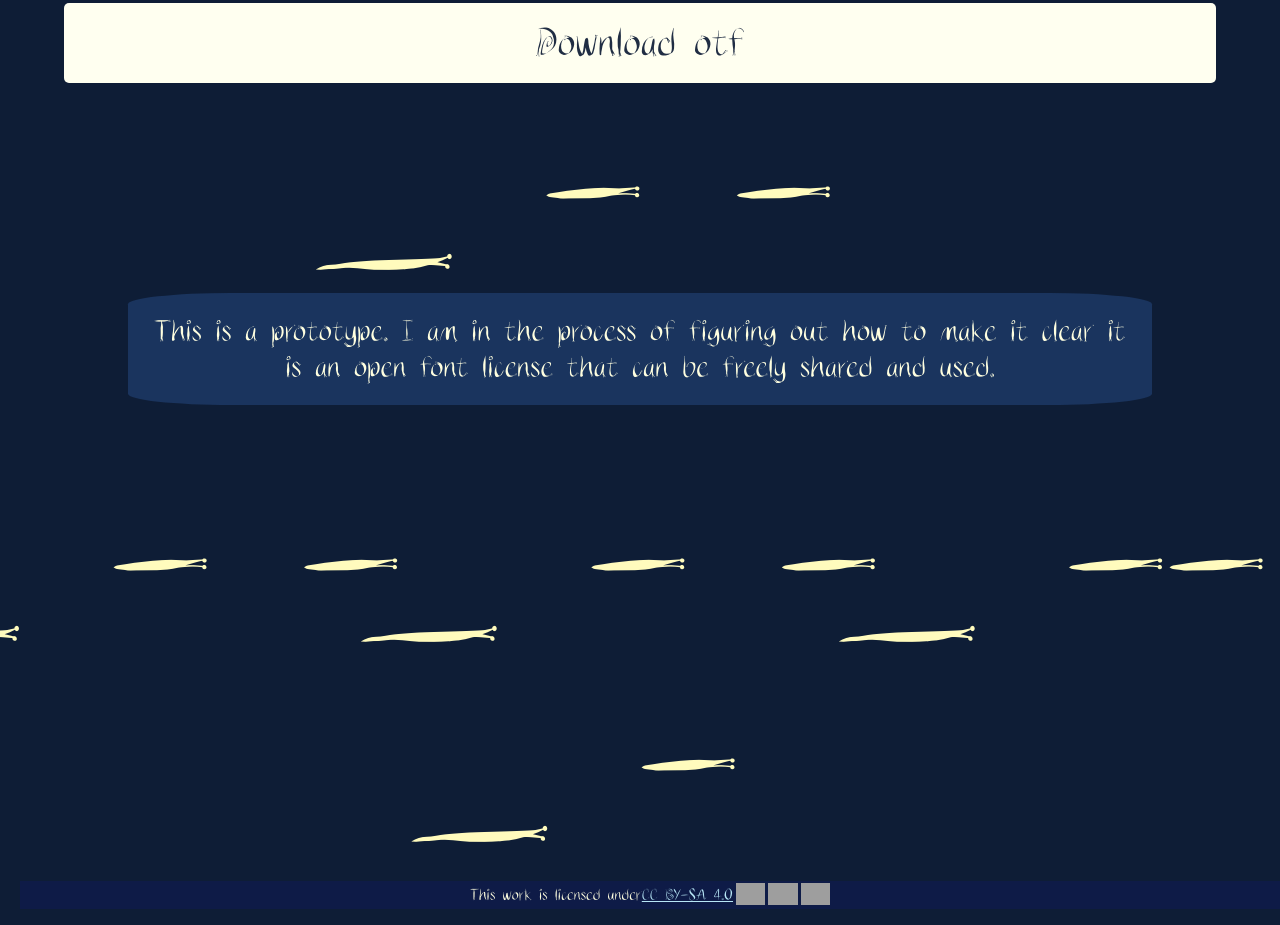
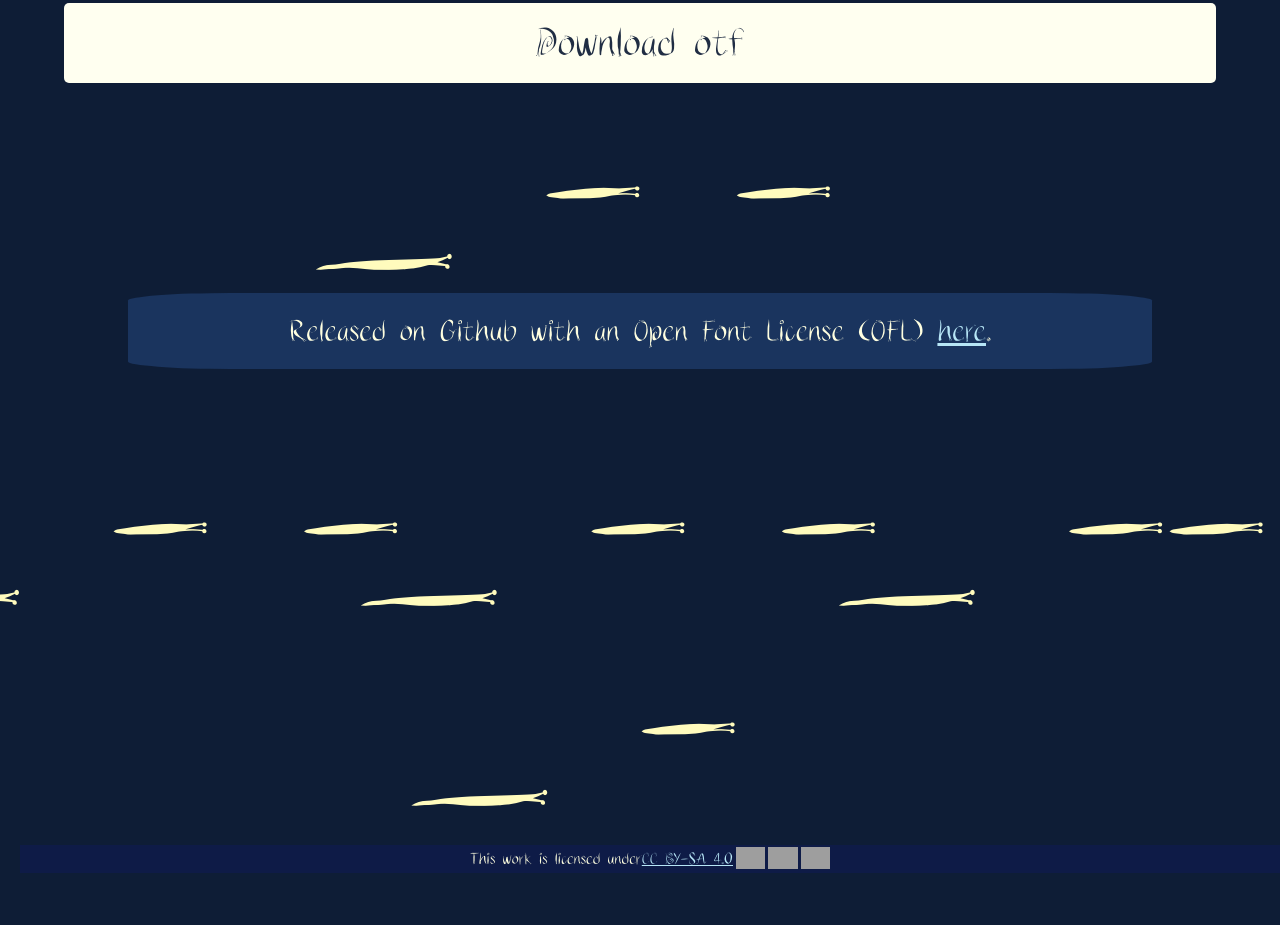
Before and after one commit to fractalkitty/Gastropoda, a plain HTML site: page index.html in a window 1280 px wide. Shown: the part 2579-3504 px from the top of the page. After the commit the page ends 3468 px from the top, so only its background shows below. Drawn offline with Linux system fonts and the light colour scheme; grey boxes are pictures that could not be loaded.

Commit message:
Updated info

```diff
--- a/index.html
+++ b/index.html
@@ -40,8 +40,8 @@
   <a class="slug-a" href="../sluggly_font/SlugglyRegular.woff2" download>Download woff2</a>
   <a class="slug-a" href="../sluggly_font/SlugglyRegular.otf" download>Download otf</a>
   <div class="slug"> _ - -</div>
-  <p class="info">This is a prototype. I am in the process of figuring out how to make it clear it is an open font
-    license that can be freely shared and used.
+  <p class="info">Released on Github with an Open Font License (OFL) <a href="https://github.com/fractalkitty/sluggly"
+      target="_blank">here</a>.
   </p>
 
   <div class="slug"> _ - - _ - - _ -- _ -</div>
```
